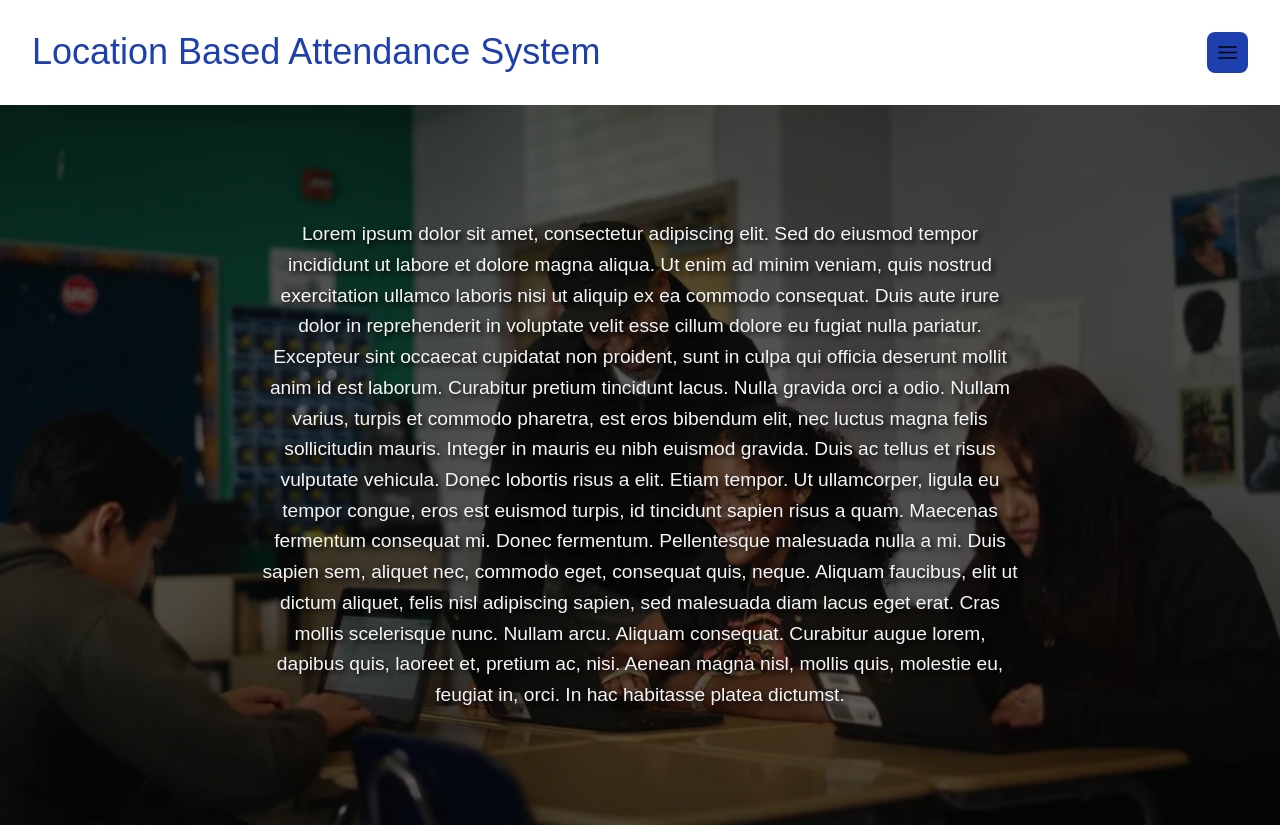
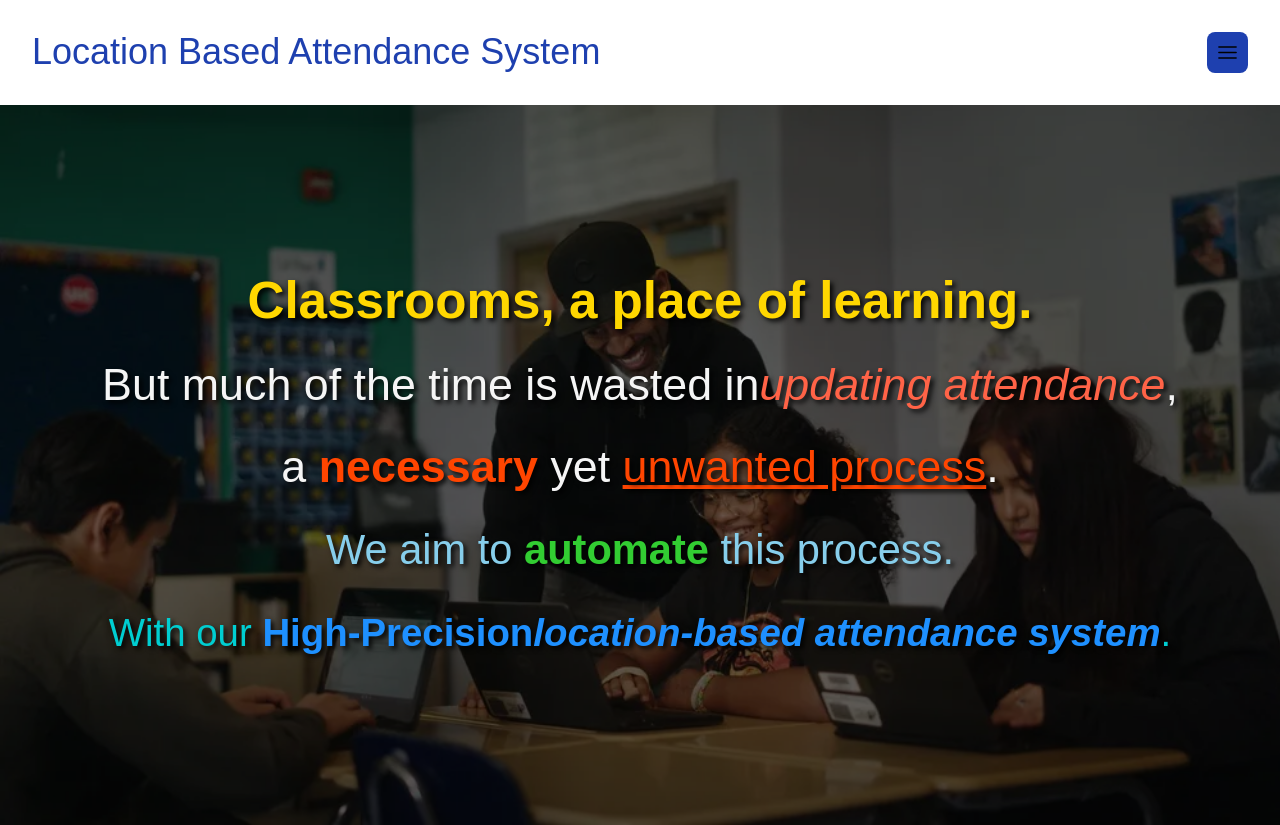
Before and after one commit to S-Pushkar/location-based-attendance-system-nextjs, a Next.js app: page / in a window 1280 px wide. Built offline with nearby package versions, Linux system fonts and the light colour scheme.

Commit message:
Homepage improvements

```diff
--- a/app/page.tsx
+++ b/app/page.tsx
@@ -35,15 +35,30 @@ export default function Home() {
           color: "#f5f5f5",
           textShadow: "3px 3px 5px rgba(0, 0, 0, 0.9)", // Stronger text shadow
           textAlign: "center", // Center text alignment
-          maxWidth: "800px", // Optional: limits text width for readability
-          padding: "20px",
+          maxWidth: "1920px", // Optional: limits text width for readability
+          padding: "10px",
         }}
       >
-        <p style={{ fontSize: "1.2rem", lineHeight: "1.6", fontWeight: "500" }}>
-          Lorem ipsum dolor sit amet, consectetur adipiscing elit. Sed do eiusmod tempor incididunt ut labore et dolore magna aliqua. Ut enim ad minim veniam, quis nostrud exercitation ullamco laboris nisi ut aliquip ex ea commodo consequat. Duis aute irure dolor in reprehenderit in voluptate velit esse cillum dolore eu fugiat nulla pariatur. Excepteur sint occaecat cupidatat non proident, sunt in culpa qui officia deserunt mollit anim id est laborum.
+        <p style={{ fontSize: "3.2rem", lineHeight: "1.6", fontWeight: "500" }}>
+  <span style={{ color: "#FFD700", fontWeight: "700" }}>Classrooms, a place of learning.</span> <br />
 
-          Curabitur pretium tincidunt lacus. Nulla gravida orci a odio. Nullam varius, turpis et commodo pharetra, est eros bibendum elit, nec luctus magna felis sollicitudin mauris. Integer in mauris eu nibh euismod gravida. Duis ac tellus et risus vulputate vehicula. Donec lobortis risus a elit. Etiam tempor. Ut ullamcorper, ligula eu tempor congue, eros est euismod turpis, id tincidunt sapien risus a quam. Maecenas fermentum consequat mi. Donec fermentum. Pellentesque malesuada nulla a mi. Duis sapien sem, aliquet nec, commodo eget, consequat quis, neque. Aliquam faucibus, elit ut dictum aliquet, felis nisl adipiscing sapien, sed malesuada diam lacus eget erat. Cras mollis scelerisque nunc. Nullam arcu. Aliquam consequat. Curabitur augue lorem, dapibus quis, laoreet et, pretium ac, nisi. Aenean magna nisl, mollis quis, molestie eu, feugiat in, orci. In hac habitasse platea dictumst.
-        </p>
+  <span style={{ fontSize: "2.8rem", fontWeight: "400" }}>
+    But much of the time is wasted in
+    <span style={{ fontStyle: "italic", color: "#FF6347" }}>updating attendance</span>, a&nbsp;
+    <span style={{ fontWeight: "bold", color: "#FF4500" }}>necessary</span> yet&nbsp;
+    <span style={{ textDecoration: "underline", color: "#FF4500" }}>unwanted process</span>.
+  </span> <br />
+
+  <span style={{ fontSize: "2.6rem", fontWeight: "500", color: "#87CEEB" }}>
+    We aim to <span style={{ fontWeight: "bold", color: "#32CD32" }}>automate</span> this process.
+  </span> <br />
+
+  <span style={{ fontSize: "2.4rem", fontWeight: "400", color: "#00CED1" }}>
+    With our <span style={{ fontWeight: "bold", color: "#1E90FF" }}>High-Precision</span>
+    <span style={{ fontWeight: "bold", fontStyle: "italic", color: "#1E90FF" }}>location-based attendance system</span>.
+  </span>
+</p>
+
       </div>
     </div>
   );
```
